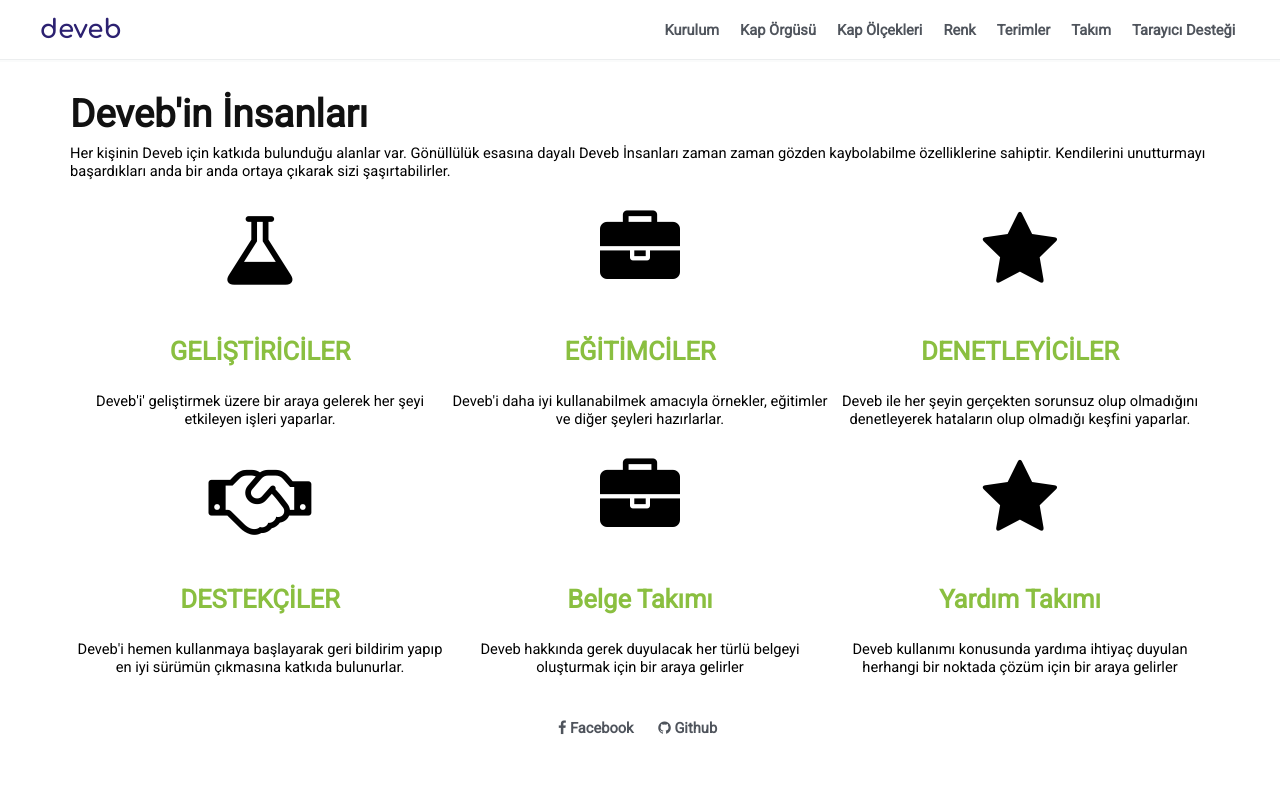
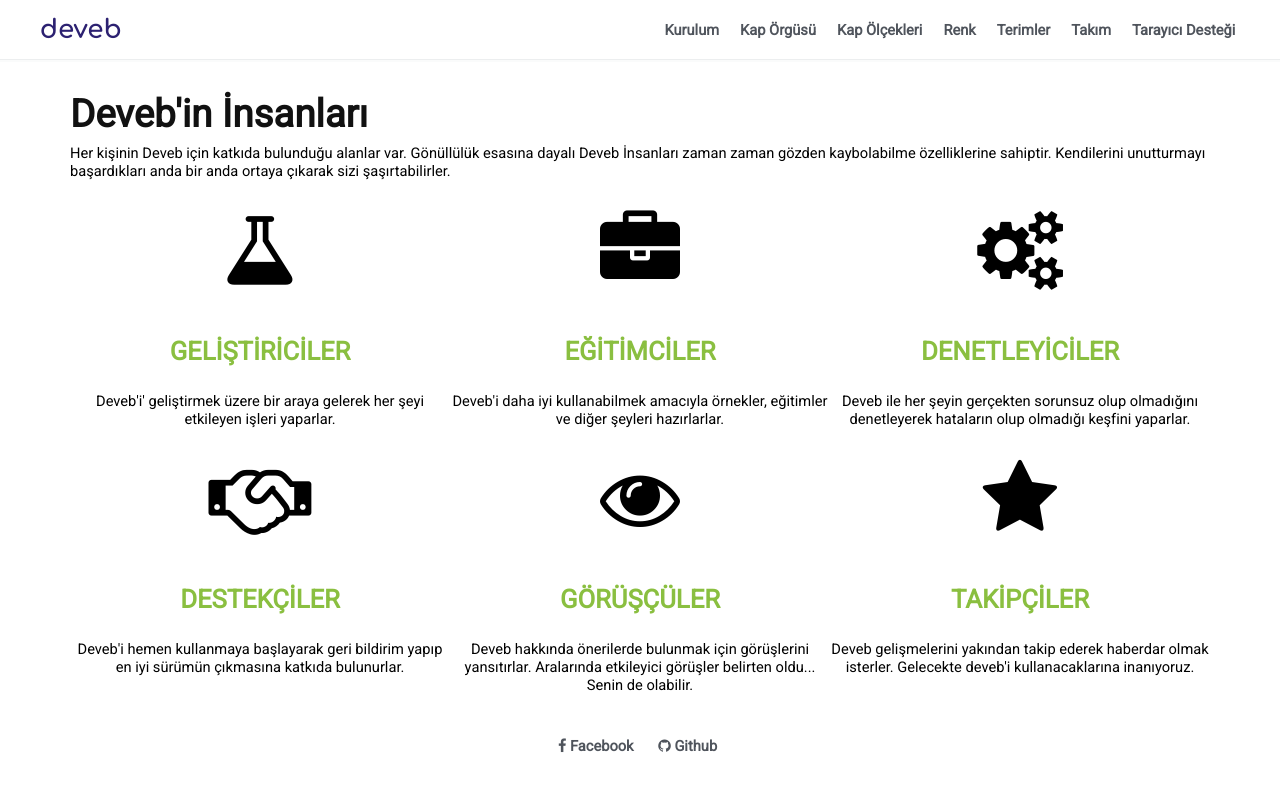
Before and after one commit to data-deveb/data-deveb.github.io, a Jekyll site: the page built from belgeler/takim.html, in a window 1280 px wide. Shown: the top 791 px of the page. Built offline with Jekyll 4.4.1, drawn with Linux system fonts in a browser that asks for light colours.

Commit message:
Düzeltmeler

```diff
--- a/belgeler/takim.html
+++ b/belgeler/takim.html
@@ -22,7 +22,7 @@
   </div>
   <div data-gnl="1" data-kçk="1" data-ort="1">
     <div>
-      <i class="fa fa-star beri-2" style="font-size:60pt;"></i> <br>
+      <i class="fa fa-gears beri-2" style="font-size:60pt;"></i> <br>
       <h2 data-metin="olumlu">DENETLEYİCİLER</h2> <br>
       Deveb ile her şeyin gerçekten sorunsuz olup olmadığını denetleyerek hataların olup olmadığı keşfini yaparlar.
     </div>
@@ -36,16 +36,16 @@
   </div>
   <div data-gnl="1" data-kçk="1" data-ort="1">
     <div>
-      <i class="fa fa-briefcase beri-2" style="font-size:60pt;"></i> <br>
-      <h2 data-metin="olumlu">Belge Takımı</h2> <br>
-      Deveb hakkında gerek duyulacak her türlü belgeyi oluşturmak için bir araya gelirler
+      <i class="fa fa-eye beri-2" style="font-size:60pt;"></i> <br>
+      <h2 data-metin="olumlu">GÖRÜŞÇÜLER</h2> <br>
+      Deveb hakkında önerilerde bulunmak için görüşlerini yansıtırlar. Aralarında etkileyici görüşler belirten oldu... Senin de olabilir.
     </div>
   </div>
   <div data-gnl="1" data-kçk="1" data-ort="1">
     <div>
       <i class="fa fa-star beri-2" style="font-size:60pt;"></i> <br>
-      <h2 data-metin="olumlu">Yardım Takımı</h2> <br>
-      Deveb kullanımı konusunda yardıma ihtiyaç duyulan herhangi bir noktada çözüm için bir araya gelirler
+      <h2 data-metin="olumlu">TAKİPÇİLER</h2> <br>
+      Deveb gelişmelerini yakından takip ederek haberdar olmak isterler. Gelecekte deveb'i kullanacaklarına inanıyoruz.
     </div>
   </div>
 </div>
```
